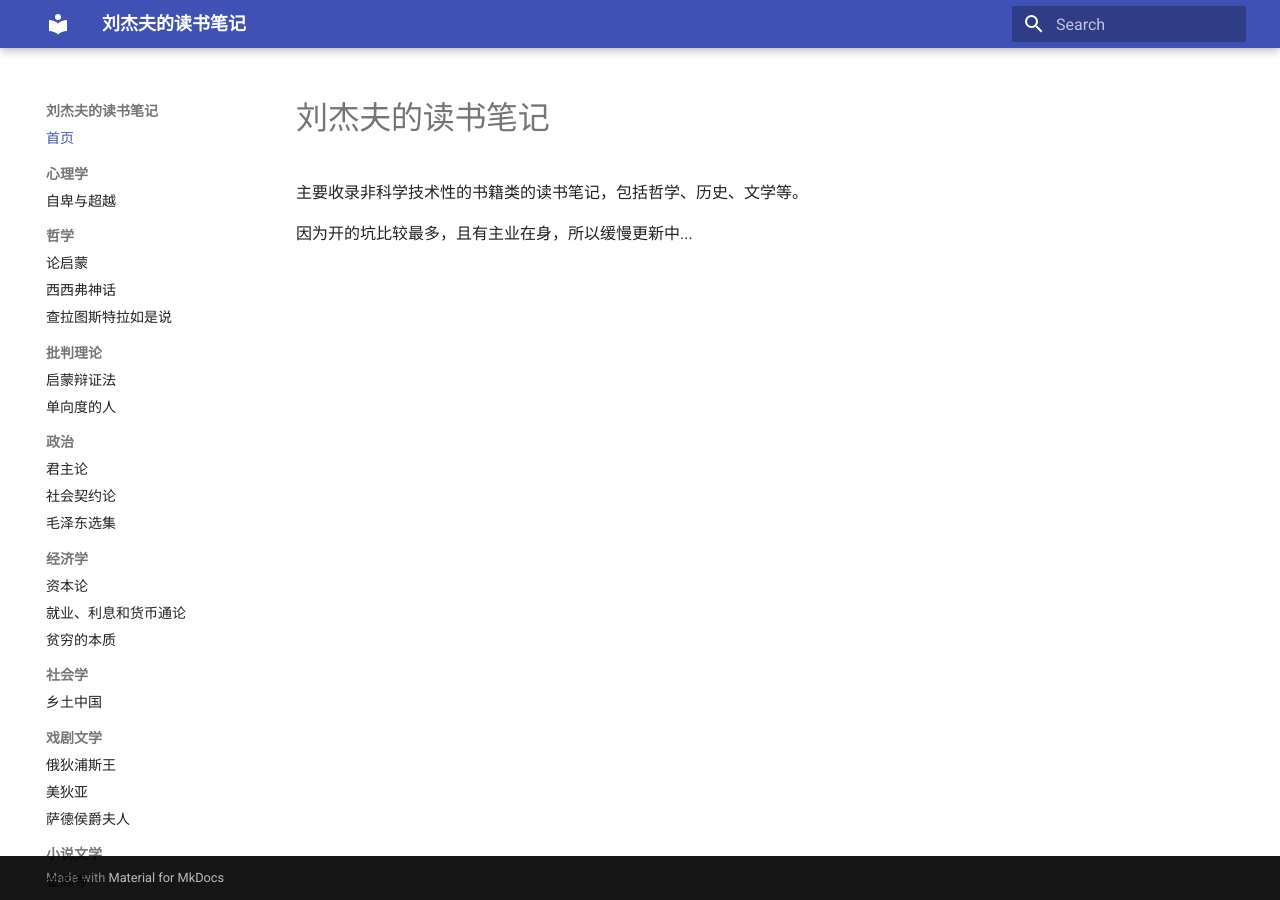
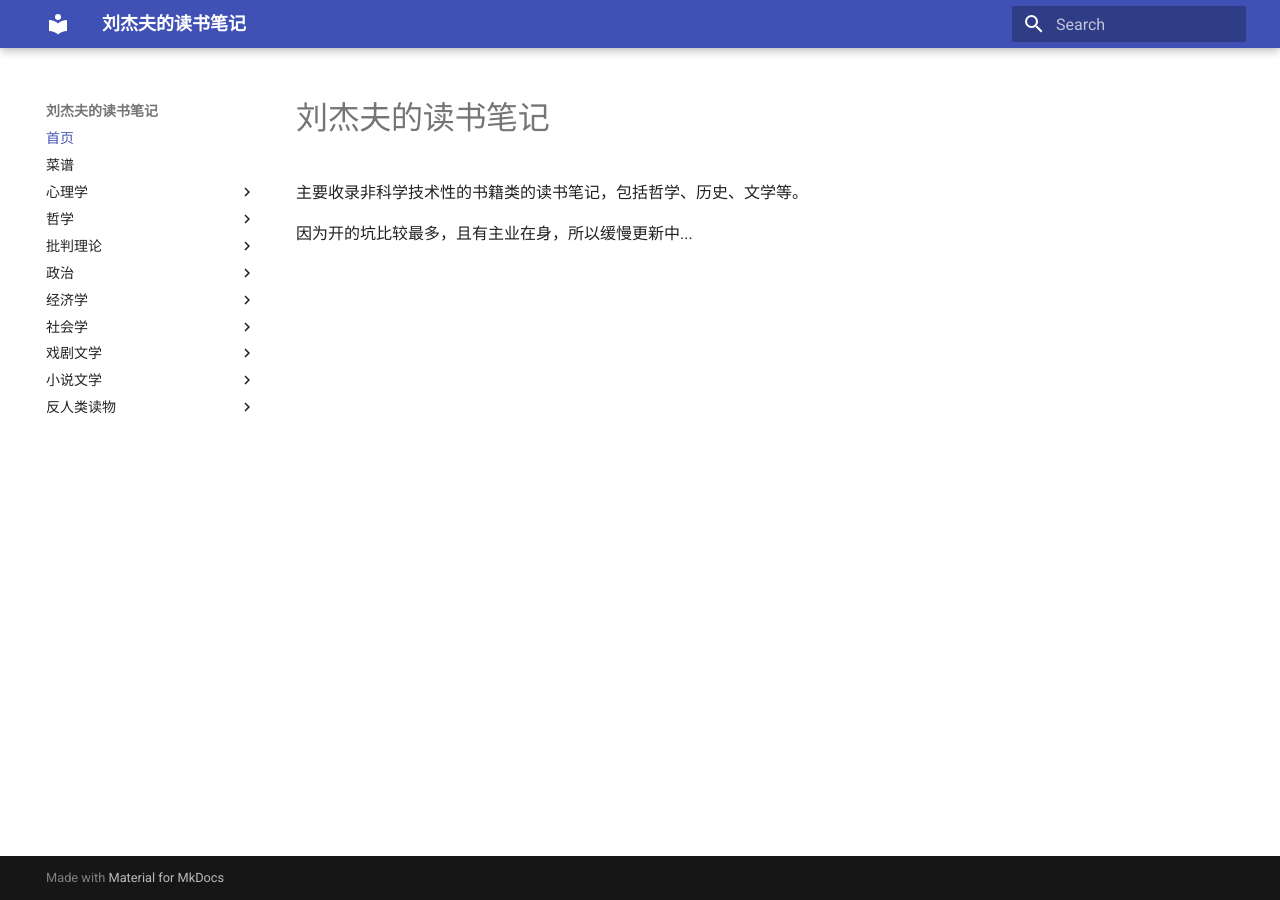
Before and after one commit to jeffliulab/reading-notes, an MkDocs documentation site: the page built from docs/index.md, in a window 1280 px wide. Built offline with MkDocs 1.6.1 and Material for MkDocs 9.7.7, drawn with Linux system fonts in a browser that asks for light colours; some of the changed lines change nothing that is shown.

Commit message:
update structure, add cuisine

```diff
--- /dev/null
+++ b/docs/cuisine.md
@@ -0,0 +1,99 @@
+# 菜谱
+
+本页分享一些我个人平时爱吃的homemade美食，作为读书时的快乐伴侣。每一个section作为一顿饭来记录。（因为一直想找个地方记录菜谱，方便自己看，突然想到可以放在读书笔记中）
+
+本人比较喜欢吃肉，所以菜谱中基本看不到蔬菜的影子。一般需要根据当日饮食和天气适度补充维生素B、C、D。
+
+## 早餐
+
+我对早餐的要求就是好吃以及热量到位。
+
+### 煎炸全餐+小面包+拿铁
+
+这是最近新发现的一个新的吃法，在trader joe发现了一个叫做CIABATTA ROLLS的面包（这里就叫做小面包来代替），于是组合出了一个以烤小面包为主食核心，吸收英式打工人早餐全餐的吃法：
+
+![1749581693148](image/cuisine/1749581693148.png){style="display:block; margin:auto; width:300px;"}
+
+这个面包口感和法棍很像，又不像法棍那么大一个人吃不完。以前我一直觉得法棍好难吃，后来发现加热后会好吃，所以这个也一样的，需要烤箱加热3-4分钟。
+
+最终组合：
+
+以这个小面包为主食（x1或者x2），配煎培根x2、煎蛋x1、煎香肠x1，然后放一些冰箱里能直接吃的免洗蔬菜，就完成了。饮料配经典的拿铁。
+
+综合评价：
+
+| 项目     | 评分       | 评价                         |
+| -------- | ---------- | ---------------------------- |
+| 设备要求 | ★★★☆☆ | 需要烤箱和煎锅               |
+| 方便程度 | ★★★☆☆ | 需要预热烤箱                 |
+| 营养结构 | ★★★☆☆ | 蛋白质充足，钠偏高，蔬菜偏少 |
+| 热量估计 | ★★★★★ | 充足，约700kcal              |
+
+升级考虑：烤面包的时候考虑可以烤番茄
+
+## 午餐
+
+我对午餐的要求也是热量到位
+
+### 红烧牛肉面
+
+这是我发明的一个懒人做法，主要用料是COSCO的牛肋骨：
+
+![1749582707505](image/cuisine/1749582707505.png){style="display:block; margin:auto; width:300px;"}
+
+把牛肋骨放入电高压锅中，依次放入：
+
+* 香料：八角、香叶、草果、小茴香
+* 辣椒：干辣椒
+* 酱汁：李锦记红烧酱油、李锦记味极鲜酱油
+
+然后高压模式压40分钟左右，即可出锅。
+
+接着煮想吃的任何类型的面/粉，一般我还会配一个蒸蛋器的半熟蛋。
+
+最终组合：
+
+牛肋骨两根，面一把，鸡蛋一个，即食蔬菜一把
+
+综合评价：
+
+| 项目     | 评分       | 评价                                 |
+| -------- | ---------- | ------------------------------------ |
+| 设备要求 | ★★☆☆☆ | 需要电高压锅和煮锅                   |
+| 方便程度 | ★★★★☆ | 把原材料扔进去就行了和蒸米饭一个难度 |
+| 营养结构 | ★★★★★ | 蛋白质充足，碳水合理                 |
+| 热量估计 | ★★★★★ | 适中，约600kcal                      |
+
+升级考虑：优化香料配方或者找到代替香料包，优化做饭流程
+
+
+## 晚餐
+
+我对晚餐的要求是控制热量，并不能吃太晚；晚餐减少碳水摄入，不在晚餐时段吃面、粉、米饭等以主食为主的饮食。
+
+### 墨西哥饼卷
+
+这个配方是我一直找不到合适的吃墨西哥卷饼的搭配时发现的一个非常方便的牛肉：
+
+![1749581786347](image/cuisine/1749581786347.png){style="display:block; margin:auto; width:300px;"}
+
+这个即食烟熏牛肉片非常适合夹在卷饼里吃，味道还不错。由于是非传统腌制，所以盐含量并不像其他腌肉那么高。
+
+墨西哥卷饼也可以直接吃，不过我一般会用平底锅热一下，不热的话影响也不大。热的话就干锅烫一下就行了。
+
+一般我还会煎一片培根，但有时候不那么饿的话就不加培根了。
+
+最终组合：
+
+即食烟熏牛肉片x2，墨西哥饼x1，即食生菜，是拉差酱，（煎培根一片）
+
+综合评价：
+
+| 项目     | 评分       | 评价                         |
+| -------- | ---------- | ---------------------------- |
+| 设备要求 | ★★★★★ | 什么都不需要就能做           |
+| 方便程度 | ★★★★★ | 一般两分钟可以搞定           |
+| 营养结构 | ★★★☆☆ | 虽然整体营养均衡，但是钠偏高 |
+| 热量估计 | ★★★★★ | 晚上非常适合，约300-400kcal  |
+
+升级考虑：寻找低钠培根以及好吃的非烟熏制的即食牛肉片或者别的什么
--- a/mkdocs.yml
+++ b/mkdocs.yml
@@ -3,11 +3,12 @@
 theme:
   name: material
   features:
-    - navigation.sections
+    # - navigation.sections
     # - navigation.expand
 
 nav:
   - 首页: index.md
+  - 菜谱: cuisine.md
   - 心理学:
     - 自卑与超越: psychology/zibeiyuchaoyue.md
   - 哲学:
```
Also changed, not shown: docs/image/cuisine/1749581693148.png (added), docs/image/cuisine/1749582707505.png (added), 1 other file.
